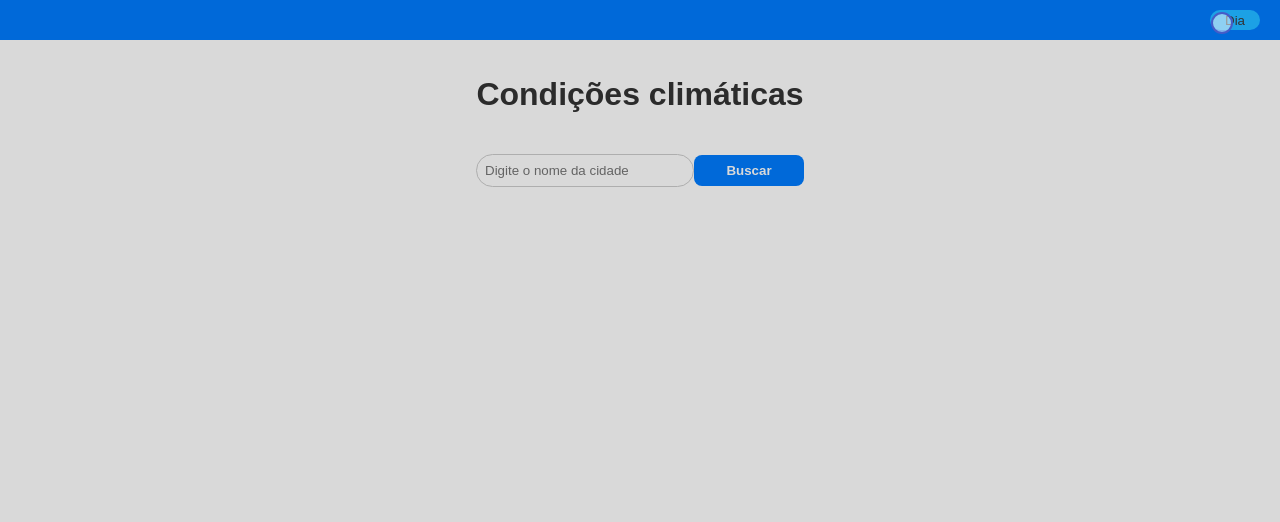
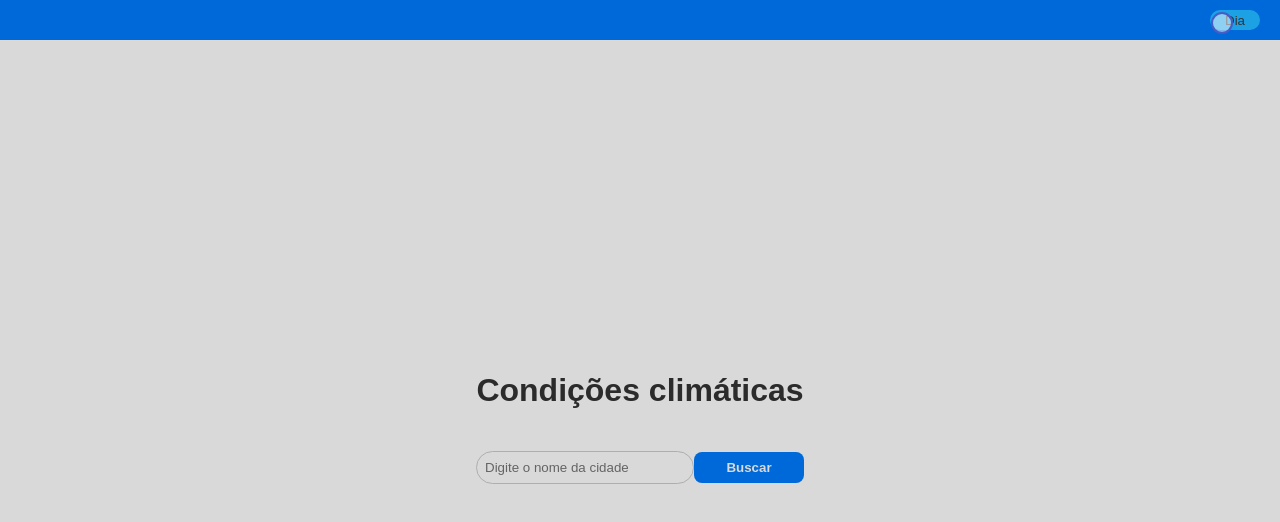
Before and after one commit to Leosansu/Clima-tempo, a React (Vite) app: page / in a window 1280 px wide. Shown: the top 522 px of the page. Built offline with nearby package versions, Linux system fonts and the light colour scheme.

Commit message:
fix(ui): garantir centralização pós-deploy com altura total e wrapper main
adiciona height:100% em html, body, #root (index.css)
transforma modoDia/modoNoite em flex column (App.module.css)
cria classe .main para centralizar e aplica no App.tsx
mantém layout e estilos existentes

```diff
--- a/src/App.module.css
+++ b/src/App.module.css
@@ -195,6 +195,16 @@
   position: relative;
   min-height: 100vh;
   background-color: var(--bg, #fff); /* fallback */
+  display: flex;             /* permite centralizar o conteúdo principal */
+  flex-direction: column;    /* mantém Header no topo */
+}
+
+.main {
+  flex: 1;                   /* ocupa o espaço restante abaixo do Header */
+  display: flex;
+  flex-direction: column;
+  justify-content: center;   /* centraliza verticalmente */
+  align-items: center;       /* centraliza horizontalmente */
 }
 
 .ventoContainer {
--- a/src/App.tsx
+++ b/src/App.tsx
@@ -180,6 +180,7 @@ function App() {
         data={dataCidade ? dataCidade : undefined}   // passa a data formatada para o Header
       />
 
+      <div className={style.main}>
         <WeatherTitle
           temperature={weather?.temperature}
           description={weather?.description}
@@ -233,6 +234,7 @@ function App() {
           />
         )}
       </div>
+    </div>
   )
 }
 
--- a/src/index.css
+++ b/src/index.css
@@ -1,3 +1,7 @@
+html, body, #root {
+  height: 100%;
+}
+
 body {
   margin: 0; /* Remove a margem padrão do body */
   padding: 0; /* Remove o preenchimento padrão do body */
```
Also changed, not shown: 1 other file (tests, documents, lock files or other folders). Lines whose indentation alone changed are shown as unchanged.
